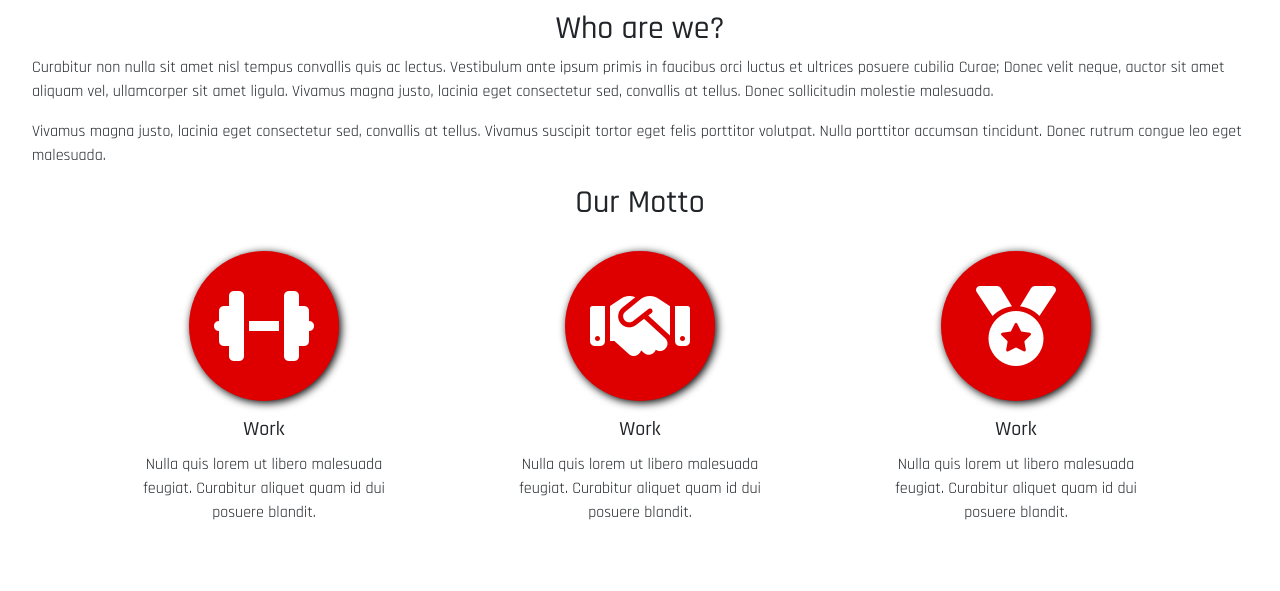
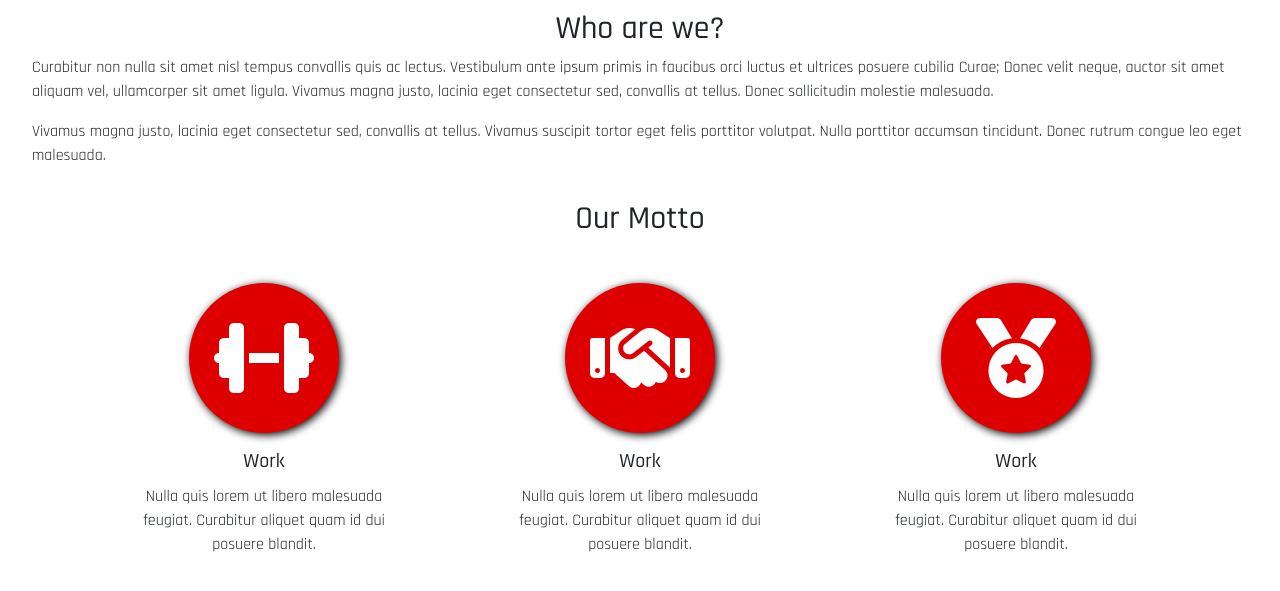
Before and after one commit to dpenciso/allstars-fc, a plain HTML site: page index.html in a window 1280 px wide. Shown: the part 849-1440 px from the top of the page. Drawn offline with nearby package versions, Linux system fonts and the light colour scheme.

Commit message:
removed excess css

```diff
--- a/styles/main.css
+++ b/styles/main.css
@@ -68,7 +68,7 @@ body {
 }
 
 .motto {
-    text-align: center;
+    padding: 1rem 0;
 }
 
 .custom-card {
```
Also changed, not shown: images/image-1.jpg.
